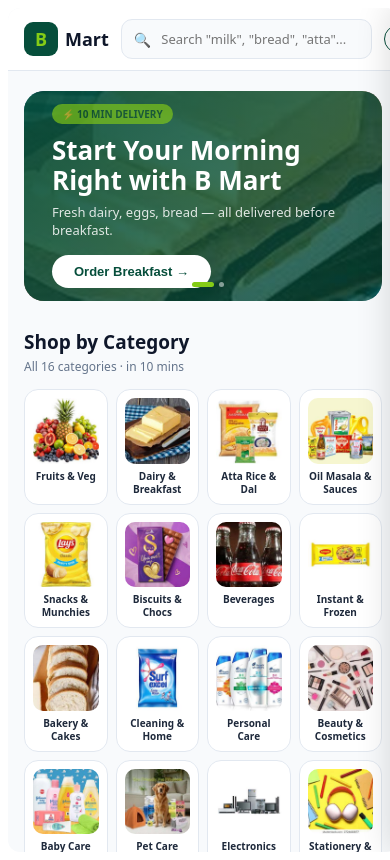
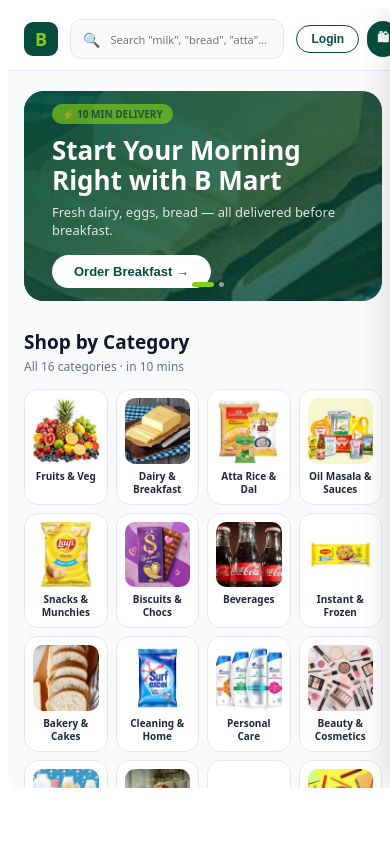
Before and after one commit to AddyM712/matrix, a Next.js app: page / in a window 390 px wide. Built offline with nearby package versions, Linux system fonts and the light colour scheme.

Commit message:
fix header mobile

```diff
--- a/app/globals.css
+++ b/app/globals.css
@@ -27,3 +27,11 @@ body {
     width: 100vw;
   }
 }
+
+/* Hide "Mart" text on mobile to save space */
+@media (max-width: 480px) {
+  /* Shrink search placeholder */
+  input[placeholder] {
+    font-size: 11px !important;
+  }
+}
--- a/app/page.tsx
+++ b/app/page.tsx
@@ -305,7 +305,7 @@ function Header({ cart, setCartOpen, user, setUser, nav }) {
         {/* Logo */}
         <div onClick={()=>nav({type:"home"})} style={{ display:"flex",alignItems:"center",gap:7,cursor:"pointer",flexShrink:0 }}>
           <div style={{ width:34,height:34,background:EM,borderRadius:9,display:"flex",alignItems:"center",justifyContent:"center",color:LM,fontWeight:900,fontSize:18 }}>B</div>
-          <span style={{ fontWeight:800,fontSize:18,color:"#0F172A" }}>Mart</span>
+          <span style={{ fontWeight:800,fontSize:18,color:"#0F172A",display:"none" }}>Mart</span>
         </div>
 
         {/* Search */}
@@ -371,7 +371,7 @@ function Header({ cart, setCartOpen, user, setUser, nav }) {
               style={{ border:`1.5px solid ${EM}`,background:"#fff",color:EM,borderRadius:18,padding:"6px 14px",fontWeight:700,fontSize:12,cursor:"pointer" }}>Login</button>
           )}
           <button onClick={()=>setCartOpen(true)}
-            style={{ background:EM,color:"#fff",border:"none",borderRadius:18,padding:"7px 14px",fontWeight:700,fontSize:12,cursor:"pointer",display:"flex",alignItems:"center",gap:7,height:36 }}>
+            style={{ background:EM,color:"#fff",border:"none",borderRadius:18,padding:"7px 10px",fontWeight:700,fontSize:12,cursor:"pointer",display:"flex",alignItems:"center",gap:7,height:36 }}>
             🛍
             {cartCount>0 && <span style={{ background:LM,color:"#14532D",borderRadius:9,padding:"1px 7px",fontSize:10,fontWeight:900 }}>{cartCount}</span>}
             <span style={{ display:"none" }}>Cart</span>
@@ -696,7 +696,7 @@ function CheckoutPage({ cart, cartTotal, user, nav, onOrder }) {
         {/* Summary */}
         <div style={{ flex:"0 0 260px" }}>
           <div style={{ background:"#fff",borderRadius:14,border:"1px solid #E2E8F0",padding:20,position:"sticky",top:8 }}>
-            <div style={{ background:LM,color:"#14532D",fontSize:12,fontWeight:800,padding:"7px 14px",borderRadius:18,textAlign:"center",marginBottom:18 }}>⚡ Arrives in 10–15 min</div>
+            <div style={{ background:LM,color:"#14532D",fontSize:12,fontWeight:800,padding:"7px 10px",borderRadius:18,textAlign:"center",marginBottom:18 }}>⚡ Arrives in 10–15 min</div>
             <h3 style={{ fontWeight:700,fontSize:16,margin:"0 0 14px" }}>Order Summary</h3>
             <div className="bm-no-scroll" style={{ maxHeight:200,overflowY:"auto",marginBottom:14 }}>
               {cart.map(item=>(
@@ -1045,7 +1045,7 @@ export default function BMartApp() {
   const pp = { nav, cart, onAdd:addToCart, onUpd:updateQty, user, setUser };
 
   return (
-    <div style={{ position:"relative",height:"100dvh",overflow:"hidden",display:"flex",flexDirection:"column",background:"#F8FAFC",fontFamily:"system-ui,-apple-system,sans-serif",borderRadius:12 }}>
+    <div style={{ position:"relative",height:780,overflow:"hidden",display:"flex",flexDirection:"column",background:"#F8FAFC",fontFamily:"system-ui,-apple-system,sans-serif",borderRadius:12 }}>
       <style>{CSS}</style>
       <Header {...pp} setCartOpen={setCartOpen} />
 
@@ -1061,6 +1061,15 @@ export default function BMartApp() {
         {page.type==="orders"   && <OrdersPage    orders={orders} nav={nav} onAdd={addToCart} />}
         {page.type==="admin"    && <AdminPage     nav={nav} />}
       </div>
+
+      {/* Mobile cart bar */}
+      {cart.length>0 && !cartOpen && page.type!=="checkout" && (
+          <div onClick={()=>setCartOpen(true)}
+          style={{ position:"absolute",bottom:0,left:0,right:0,background:EM,color:"#fff",padding:"12px 20px",display:"flex",justifyContent:"space-between",alignItems:"center",cursor:"pointer",zIndex:55,flexShrink:0 }}>
+          <span style={{ fontWeight:700,fontSize:13 }}>{cart.reduce((s,i)=>s+i.qty,0)} items · {Rs(cartTotal)}</span>
+          <span style={{ fontWeight:800,fontSize:13 }}>View Cart →</span>
+        </div>
+      )}
 
       {/* Cart Overlay */}
       {cartOpen && <div onClick={()=>setCartOpen(false)} style={{ position:"absolute",inset:0,background:"rgba(0,0,0,.45)",zIndex:60 }} />}
```
